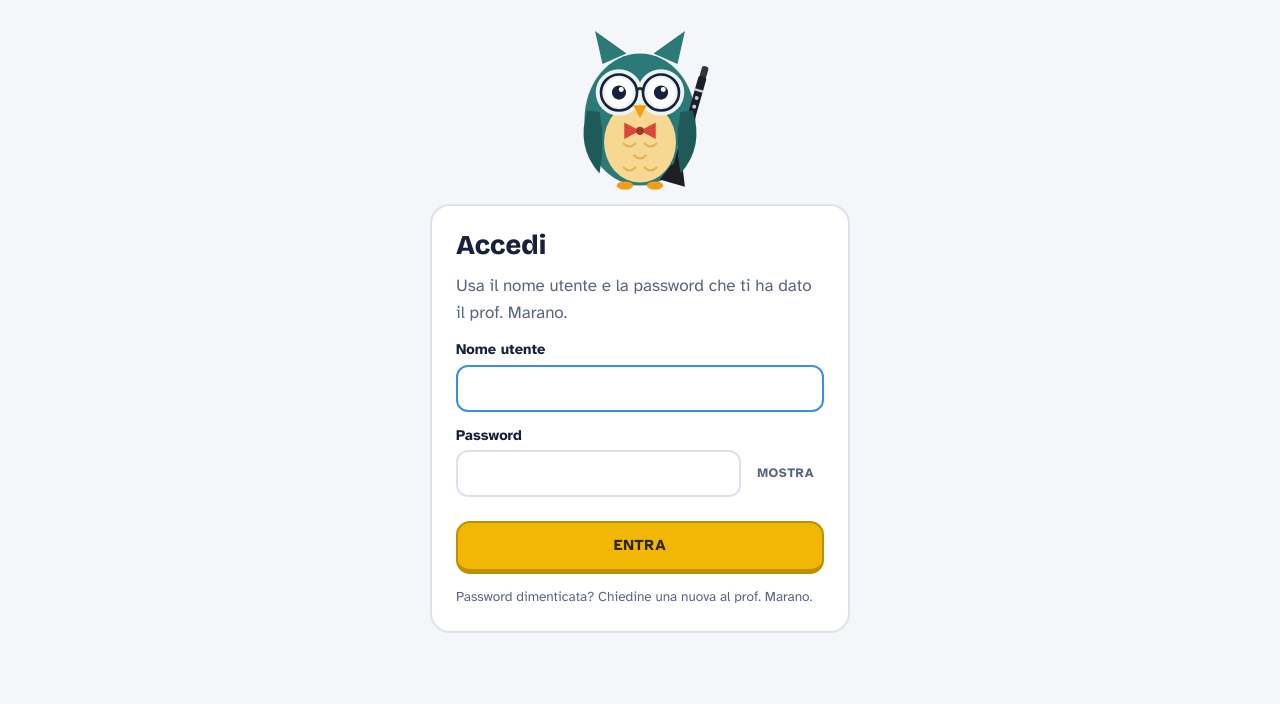
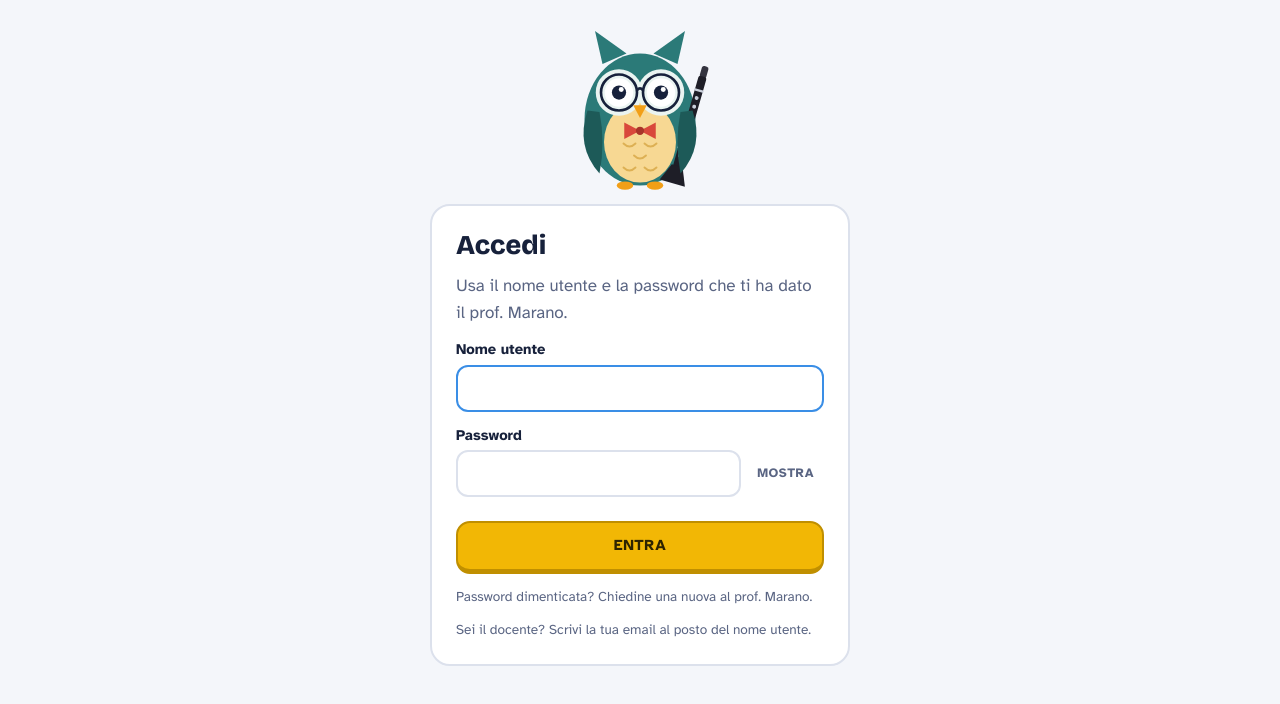
Before and after one commit to gianliukk/leggi-le-note, a plain HTML site: page index.html in a window 1280 px wide. Shown: the part 68-772 px from the top of the page. Drawn offline with nearby package versions, Linux system fonts and the light colour scheme; a web font is replaced by a local one.

Commit message:
Accesso: indicazione per il docente
Co-Authored-By: Claude Opus 5.5 <noreply@anthropic.com>

```diff
--- a/index.html
+++ b/index.html
@@ -39,6 +39,7 @@
           <p class="err" id="lErr" role="alert"></p>
           <button class="btn3d primary" type="submit" id="lGo">Entra</button>
           <p class="muted small">Password dimenticata? Chiedine una nuova al prof. Marano.</p>
+          <p class="muted small">Sei il docente? Scrivi la tua email al posto del nome utente.</p>
         </form>
         <form class="login-card" id="teacherForm" novalidate hidden>
           <h1>Account docente</h1>
```
